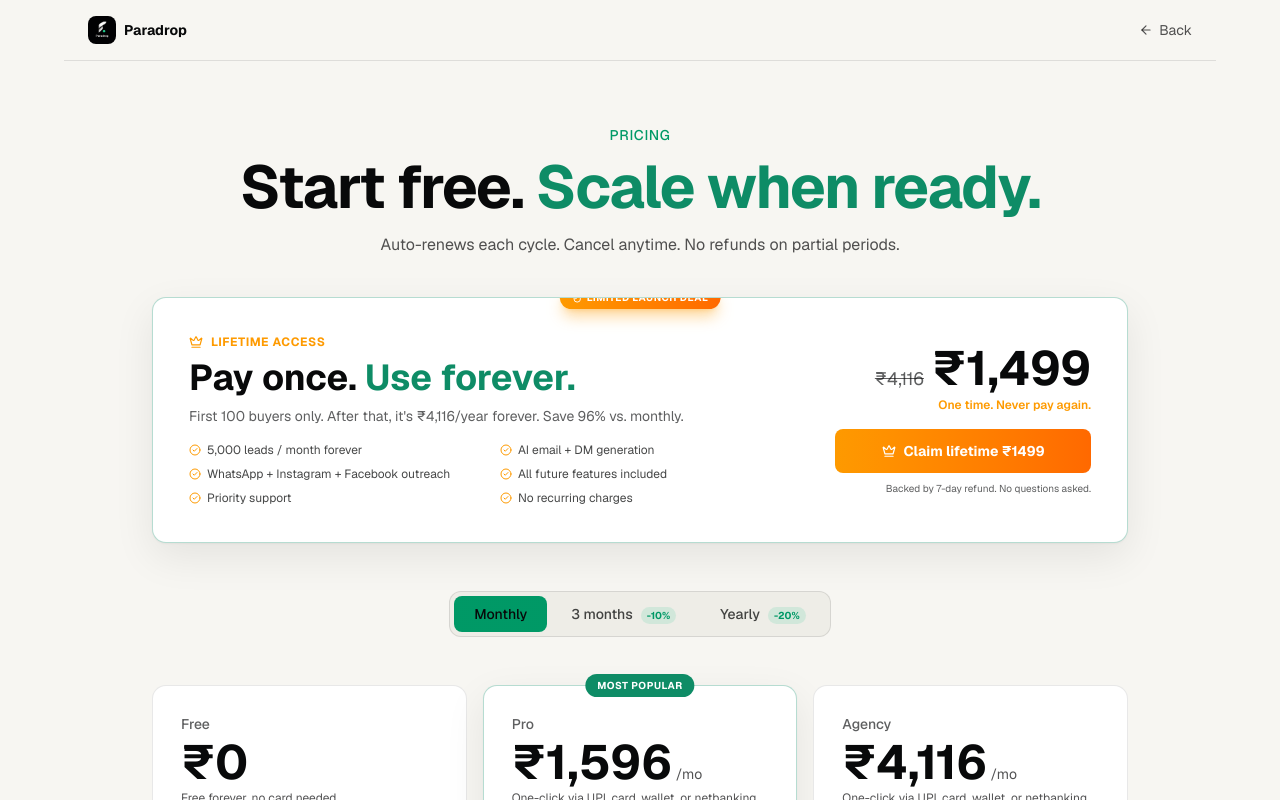
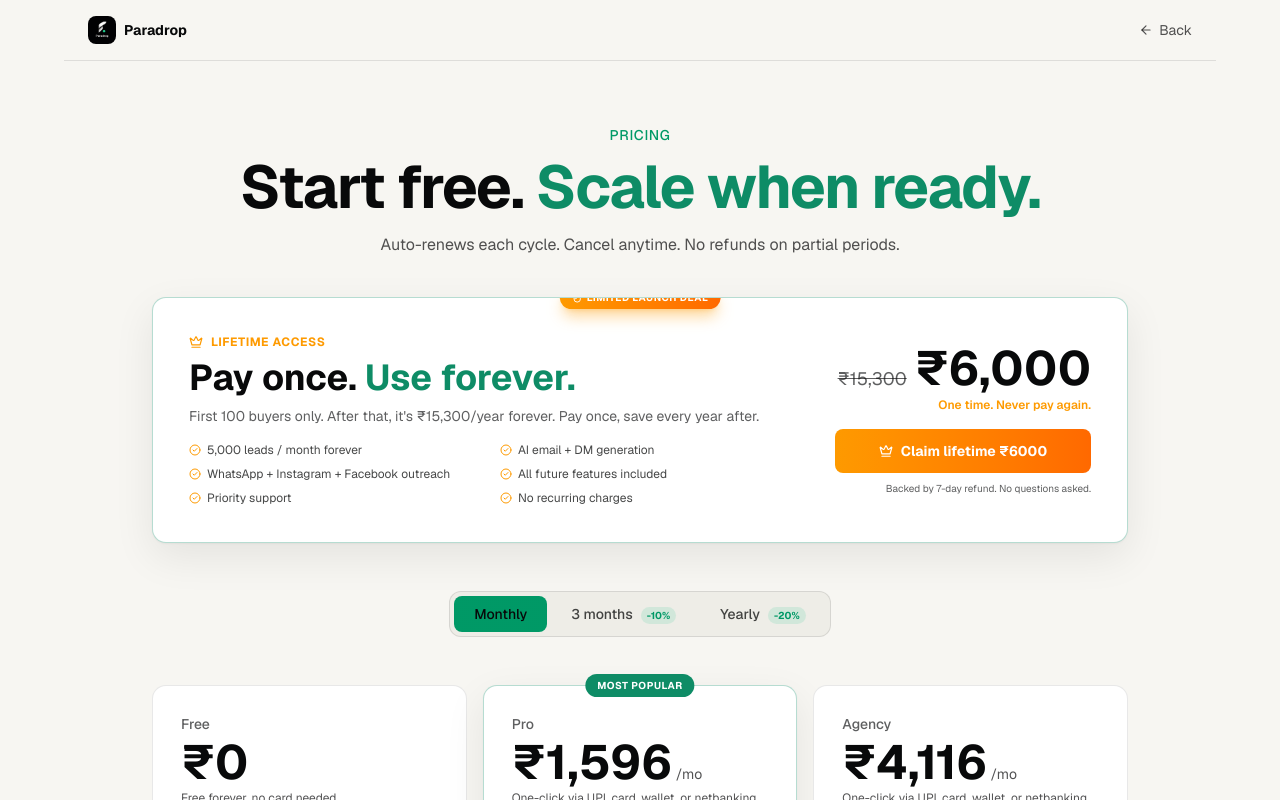
Before and after one commit to anikmarketing07-lang/Paradrop, a Next.js app: page /pricing in a window 1280 px wide. Shown: the top 800 px of the page. Built offline with nearby package versions, Linux system fonts and the light colour scheme.

Commit message:
Raise lifetime price to ₹6,000, anchor against ₹15,300/yr Pro

```diff
--- a/app/api/razorpay/order/route.ts
+++ b/app/api/razorpay/order/route.ts
@@ -7,7 +7,7 @@ const INTERVAL_MONTHS: Record<string, number> = { monthly: 1, quarterly: 3, year
 const INTERVAL_DISCOUNT: Record<string, number> = { monthly: 0, quarterly: 10, yearly: 20 };
 
 // Lifetime deal: fixed INR price, no recurring.
-export const LIFETIME_INR = 1499;
+export const LIFETIME_INR = 6000;
 
 function expectedInr(plan: string, interval: string): number | null {
   if (plan === "lifetime" && interval === "lifetime") return LIFETIME_INR;
--- a/app/api/upi/verify/route.ts
+++ b/app/api/upi/verify/route.ts
@@ -5,7 +5,7 @@ const USD_TO_INR = 84;
 const PLAN_USD: Record<string, number> = { pro: 19, agency: 49 };
 const INTERVAL_MONTHS: Record<string, number> = { monthly: 1, quarterly: 3, yearly: 12 };
 const INTERVAL_DISCOUNT: Record<string, number> = { monthly: 0, quarterly: 10, yearly: 20 };
-const LIFETIME_INR = 1499;
+const LIFETIME_INR = 6000;
 
 function expectedInr(plan: string, interval: string): number | null {
   if (plan === "lifetime" && interval === "lifetime") return LIFETIME_INR;
--- a/app/app/AssistantWidget.tsx
+++ b/app/app/AssistantWidget.tsx
@@ -118,7 +118,7 @@ export default function AssistantWidget({ plan }: { plan: Plan }) {
               </div>
               <h3 className="text-base font-bold text-[#08090A] mb-2">AI assistant locked</h3>
               <p className="text-xs text-[#08090A]/75 leading-relaxed mb-5">
-                Upgrade to <strong className="text-amber-500">Lifetime (₹1,499)</strong> or Pro to unlock the AI sales coach. Suggests niches, rewrites your pitch, plans your follow-ups.
+                Upgrade to <strong className="text-amber-500">Lifetime (₹6,000)</strong> or Pro to unlock the AI sales coach. Suggests niches, rewrites your pitch, plans your follow-ups.
               </p>
               <Link
                 href="/pricing"
--- a/app/blog/[slug]/page.tsx
+++ b/app/blog/[slug]/page.tsx
@@ -105,7 +105,7 @@ export default async function BlogPost({ params }: { params: Promise<{ slug: str
         <div className="mt-12 gradient-border-animated p-7 text-center">
           <h3 className="text-xl font-bold mb-2">Want this on autopilot?</h3>
           <p className="text-sm text-[#08090A]/70 mb-5">
-            Paradrop pulls 20 local leads in 30 seconds and auto-writes the cold email + WhatsApp DM for each. Lifetime deal ₹1,499.
+            Paradrop pulls 20 local leads in 30 seconds and auto-writes the cold email + WhatsApp DM for each. Lifetime deal ₹6,000.
           </p>
           <Link
             href="/pricing"
--- a/app/layout.tsx
+++ b/app/layout.tsx
@@ -47,7 +47,7 @@ export const metadata: Metadata = {
     siteName: "Paradrop",
     title: "Paradrop — Find local clients in 30 seconds, AI writes the pitch",
     description:
-      "20 verified local business leads with phone, email & socials. AI-written cold email + WhatsApp DM for each. Built for freelancers & agencies. Lifetime deal ₹1,499.",
+      "20 verified local business leads with phone, email & socials. AI-written cold email + WhatsApp DM for each. Built for freelancers & agencies. Lifetime deal ₹6,000.",
     images: [{ url: "/paradrop-logo.png", width: 1232, height: 1232, alt: "Paradrop" }],
   },
   twitter: {
--- a/app/page.tsx
+++ b/app/page.tsx
@@ -201,7 +201,7 @@ const jsonLd = {
         "AI lead generation for freelancers and agencies. Find local business leads with phone, email, Instagram and website, then auto-write a personalized cold email and WhatsApp DM for each.",
       offers: [
         { "@type": "Offer", name: "Free", price: "0", priceCurrency: "INR" },
-        { "@type": "Offer", name: "Lifetime", price: "1499", priceCurrency: "INR" },
+        { "@type": "Offer", name: "Lifetime", price: "6000", priceCurrency: "INR" },
       ],
       aggregateRating: { "@type": "AggregateRating", ratingValue: "4.8", ratingCount: "2400" },
     },
@@ -240,8 +240,8 @@ export default function Home() {
       >
         <span className="inline-flex items-center gap-2 flex-wrap justify-center">
           <Flame size={14} className="animate-pulse" />
-          <strong>Launch deal:</strong> Lifetime access ₹1,499
-          <span className="hidden md:inline opacity-80">— first 100 buyers only, then ₹4,116/year forever.</span>
+          <strong>Launch deal:</strong> Lifetime access ₹6,000
+          <span className="hidden md:inline opacity-80">— first 100 buyers only, then ₹15,300/year forever.</span>
           <span className="inline-flex items-center gap-1 font-bold underline-offset-2 group-hover:underline">
             Claim now <ArrowRight size={12} />
           </span>
--- a/app/pricing/layout.tsx
+++ b/app/pricing/layout.tsx
@@ -1,14 +1,14 @@
 import type { Metadata } from "next";
 
 export const metadata: Metadata = {
-  title: "Pricing — Lifetime ₹1,499, or start free",
+  title: "Pricing — Lifetime ₹6,000, or start free",
   description:
-    "Simple pricing for Paradrop. Start free with 20 leads/month, or grab the lifetime deal at ₹1,499 (first 100 buyers). Pay via UPI, card, wallet or netbanking. No auto-charge.",
+    "Simple pricing for Paradrop. Start free with 20 leads/month, or grab the lifetime deal at ₹6,000 (first 100 buyers). Pay via UPI, card, wallet or netbanking. No auto-charge.",
   alternates: { canonical: "https://paradrop.in/pricing" },
   openGraph: {
-    title: "Paradrop pricing — Lifetime ₹1,499 or start free",
+    title: "Paradrop pricing — Lifetime ₹6,000 or start free",
     description:
-      "20 free leads/month, or lifetime access for ₹1,499. AI cold email + WhatsApp DM included.",
+      "20 free leads/month, or lifetime access for ₹6,000. AI cold email + WhatsApp DM included.",
     url: "https://paradrop.in/pricing",
   },
 };
--- a/app/pricing/page.tsx
+++ b/app/pricing/page.tsx
@@ -6,7 +6,7 @@ import { ArrowLeft, Loader2, CheckCircle2, RefreshCw, Crown, Flame } from "lucid
 
 type Interval = "monthly" | "quarterly" | "yearly" | "lifetime";
 
-const LIFETIME_INR = 1499;
+const LIFETIME_INR = 6000;
 
 declare global {
   interface Window {
@@ -233,7 +233,7 @@ export default function PricingPage() {
                 Pay once. <span className="shimmer-text">Use forever.</span>
               </h2>
               <p className="text-[#08090A]/65 text-sm mb-4">
-                First 100 buyers only. After that, it&apos;s ₹4,116/year forever. Save 96% vs. monthly.
+                First 100 buyers only. After that, it&apos;s ₹15,300/year forever. Pay once, save every year after.
               </p>
               <div className="grid grid-cols-2 gap-2">
                 {LIFETIME_PLAN.features.map((f) => (
@@ -246,7 +246,7 @@ export default function PricingPage() {
             </div>
             <div className="md:w-64 text-center md:text-right">
               <div className="flex items-baseline gap-2 justify-center md:justify-end mb-1">
-                <span className="text-[#08090A]/65 line-through text-lg">₹4,116</span>
+                <span className="text-[#08090A]/65 line-through text-lg">₹15,300</span>
                 <span className="text-5xl font-bold text-[#08090A]">₹{LIFETIME_INR.toLocaleString("en-IN")}</span>
               </div>
               <div className="text-xs text-amber-500 font-semibold mb-4">One time. Never pay again.</div>
--- a/lib/blog.ts
+++ b/lib/blog.ts
@@ -76,7 +76,7 @@ export const posts: Post[] = [
         "Local SMB data from Google Maps — clinics, gyms, salons, restaurants and more.",
         "Phone, email, Instagram and Facebook for each lead, not just a B2B email.",
         "AI writes a cold email and a WhatsApp DM for every lead automatically.",
-        "Priced in INR with UPI, card, wallet and netbanking. Lifetime deal at ₹1,499.",
+        "Priced in INR with UPI, card, wallet and netbanking. Lifetime deal at ₹6,000.",
       ] },
       { type: "p", text: "If you sell to local Indian businesses and you're tired of paying enterprise SaaS prices, an India-first tool like Paradrop covers the same outbound workflow — find, personalize, send — for a fraction of the cost." },
     ],
```
